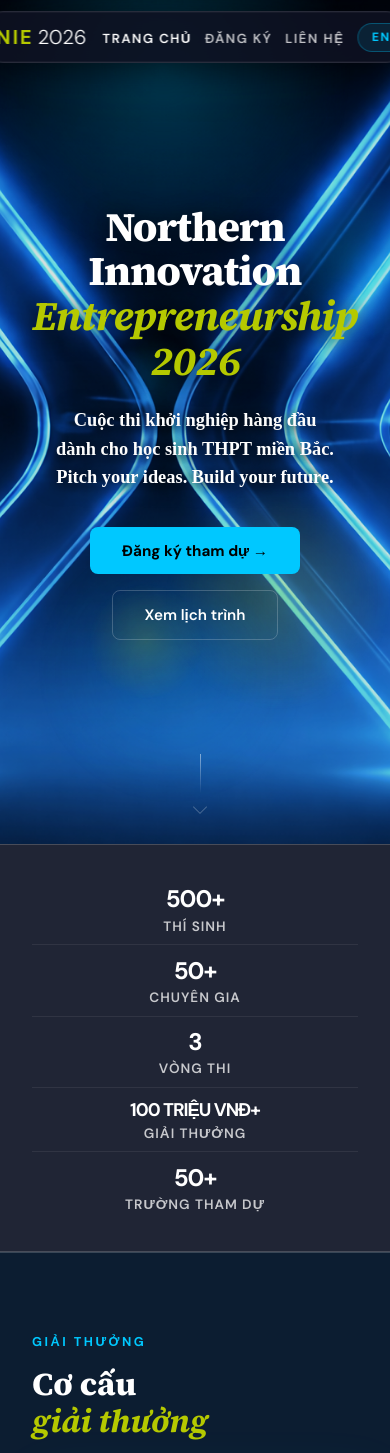
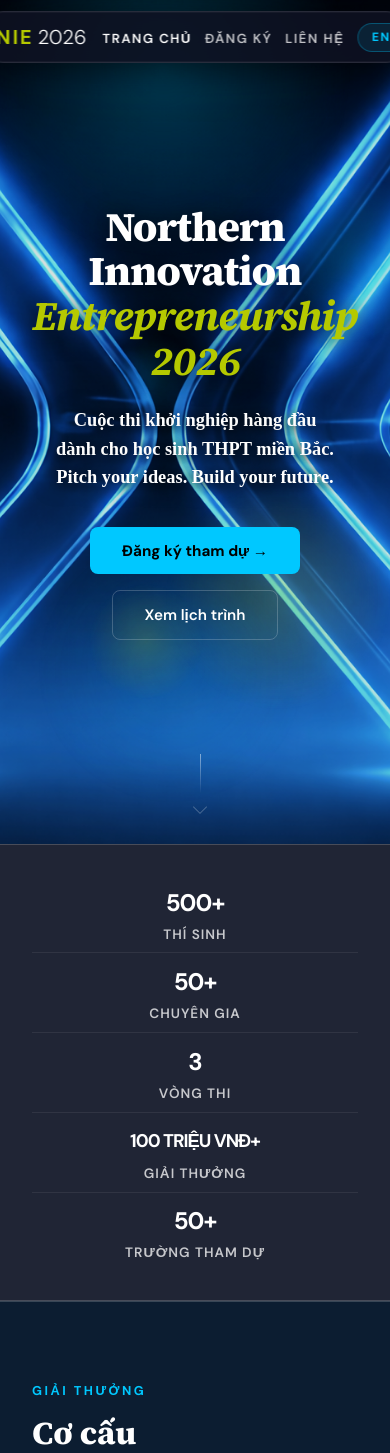
Before and after one commit to upmo-hsb/nei-landing-page, a React (Vite) app: page / in a window 390 px wide. Shown: the top 1453 px of the page. Built offline with nearby package versions, Linux system fonts and the light colour scheme.

Commit message:
Align statistics bar columns

```diff
--- a/src/App.css
+++ b/src/App.css
@@ -318,9 +318,8 @@ nav {
 
 /* ── STATS BAR ── */
 .stats {
-  display: flex;
-  justify-content: center;
-  flex-wrap: wrap;
+  display: grid;
+  grid-template-columns: repeat(5, minmax(0, 1fr));
   gap: 0;
   border-top: 1px solid rgba(255,255,255,.18);
   border-bottom: 1px solid rgba(255,255,255,.18);
@@ -329,15 +328,24 @@ nav {
 }
 
 .stat {
+  display: flex;
+  flex-direction: column;
+  align-items: center;
   text-align: center;
-  padding: .8rem 2.5rem;
+  min-width: 0;
+  padding: .8rem 1rem;
   border-right: 1px solid rgba(255,255,255,.07);
 }
 .stat:last-child { border-right: none; }
 
 .stat-num {
+  display: flex;
+  align-items: center;
+  justify-content: center;
+  min-height: 2.35rem;
   font-size: 2rem;
   font-weight: 700;
+  line-height: 1.05;
   color: var(--white);
   letter-spacing: -1px;
   white-space: nowrap;
@@ -351,7 +359,8 @@ nav {
   letter-spacing: 1px;
   text-transform: uppercase;
   color: var(--text-dim);
-  margin-top: .2rem;
+  margin-top: .35rem;
+  line-height: 1.2;
 }
 
 /* ── SECTIONS ── */
@@ -848,6 +857,8 @@ section {
 
   .stat { padding: .6rem 1.2rem; }
   .stat-num { font-size: 1.5rem; }
+  .stats { grid-template-columns: repeat(2, minmax(0, 1fr)); }
+  .stat:nth-child(2n) { border-right: none; }
 
   .venue-box { grid-template-columns: 1fr; }
   .contact-grid { grid-template-columns: 1fr; }
@@ -863,7 +874,7 @@ section {
   .hero-title-bottom { font-size: 2.55rem; }
   .hero-sub { font-size: 1.15rem; }
   .prizes-grid { grid-template-columns: 1fr; }
-  .stats { flex-direction: column; }
+  .stats { grid-template-columns: 1fr; }
   .stat { border-right: none; border-bottom: 1px solid rgba(255,255,255,.07); }
   .stat:last-child { border-bottom: none; }
   .sponsorsGrid { grid-template-columns: 1fr; }
```
